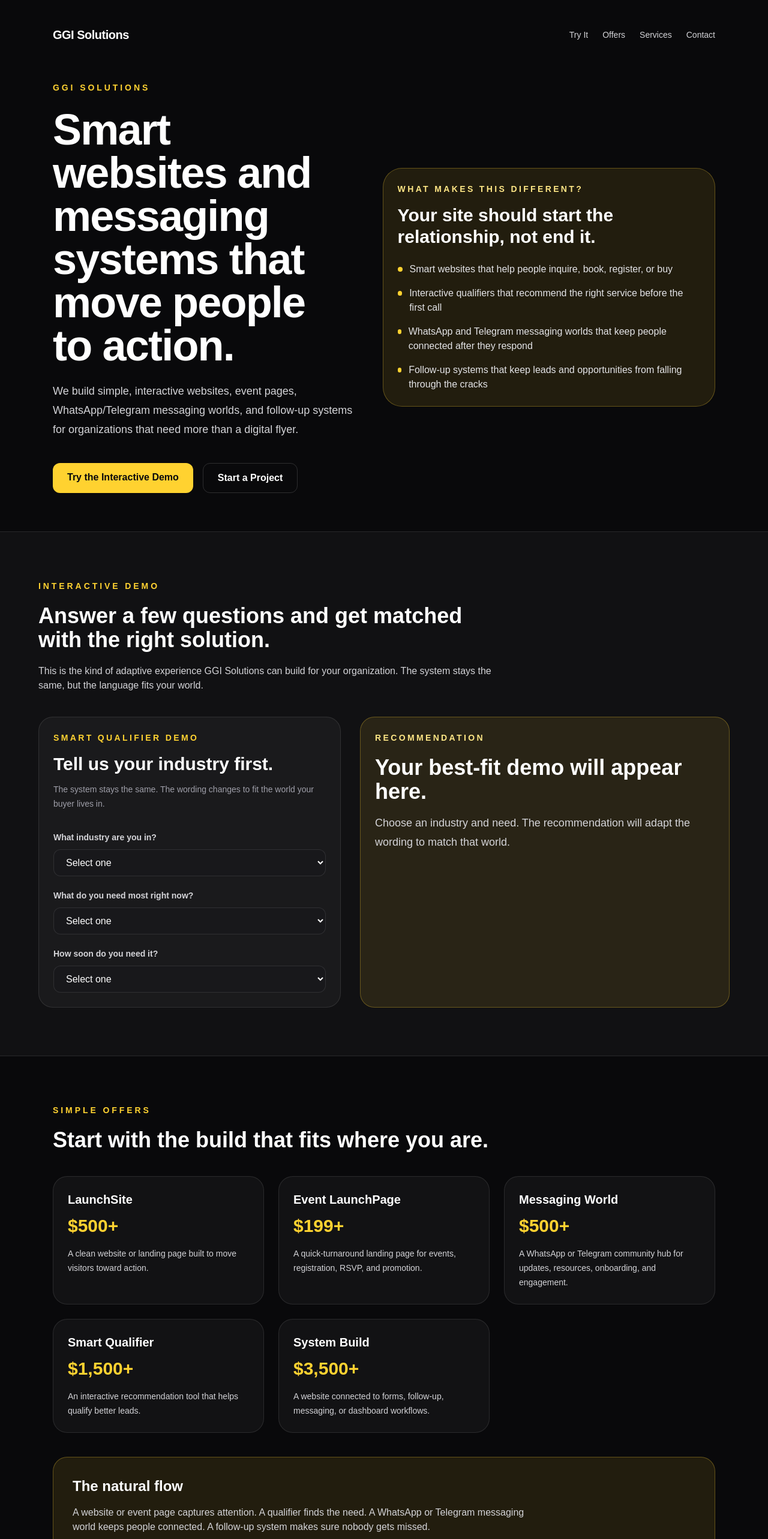
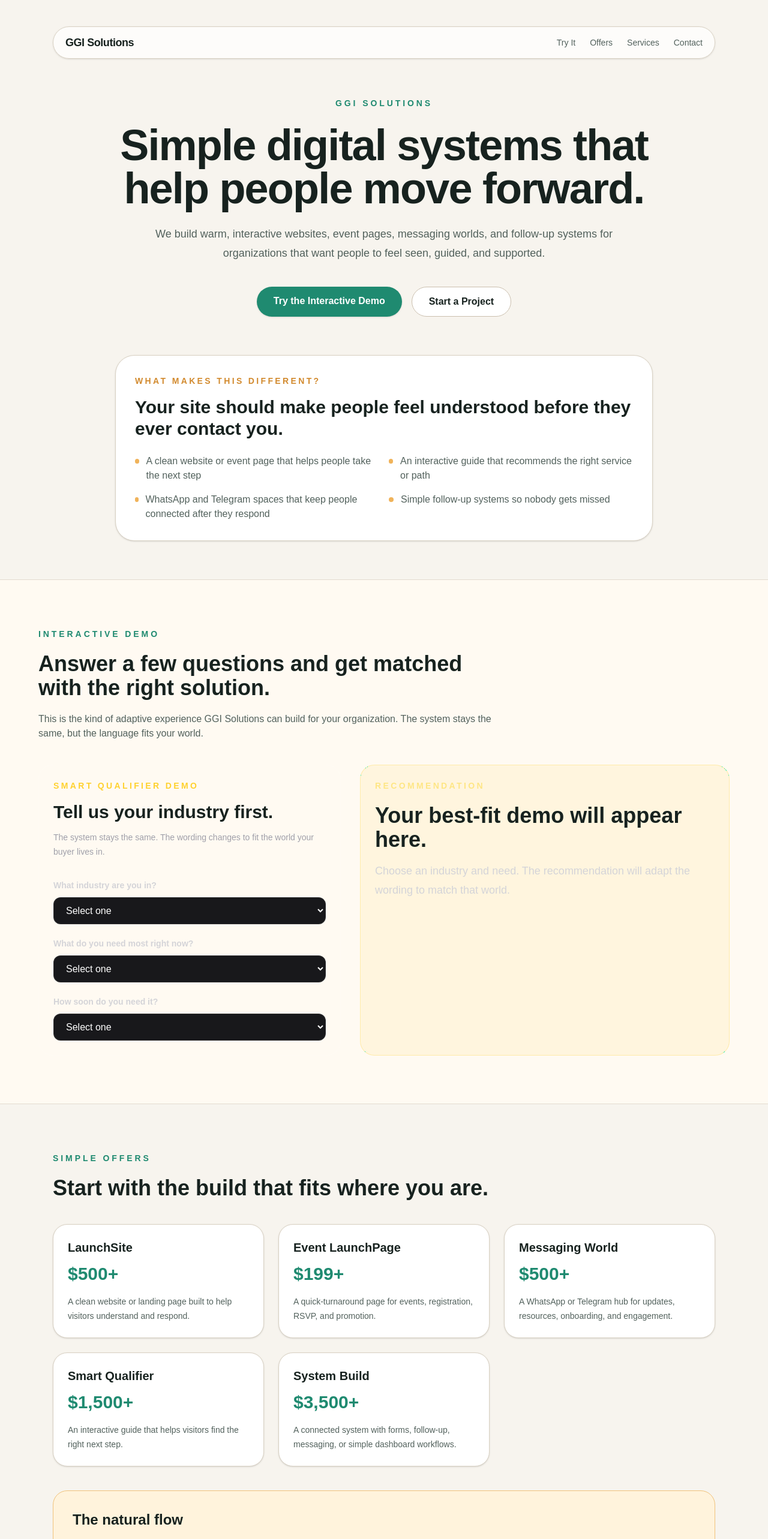
Before and after one commit to Pastorreno/ggi-app-starter, a Next.js app: page / in a window 1280 px wide. Shown: the part 20-2586 px from the top of the page at 60% size. Built offline with nearby package versions, Linux system fonts and the light colour scheme.

Commit message:
Apply warm Apple-inspired homepage branding

```diff
--- a/src/app/page.tsx
+++ b/src/app/page.tsx
@@ -2,64 +2,62 @@ import Link from 'next/link'
 import { QualifierDemo } from '@/components/ggi/QualifierDemo'
 
 const offers = [
-  'Smart websites that help people inquire, book, register, or buy',
-  'Interactive qualifiers that recommend the right service before the first call',
-  'WhatsApp and Telegram messaging worlds that keep people connected after they respond',
-  'Follow-up systems that keep leads and opportunities from falling through the cracks',
+  'A clean website or event page that helps people take the next step',
+  'An interactive guide that recommends the right service or path',
+  'WhatsApp and Telegram spaces that keep people connected after they respond',
+  'Simple follow-up systems so nobody gets missed',
 ]
 
 const packages = [
-  { name: 'LaunchSite', price: '$500+', description: 'A clean website or landing page built to move visitors toward action.' },
-  { name: 'Event LaunchPage', price: '$199+', description: 'A quick-turnaround landing page for events, registration, RSVP, and promotion.' },
-  { name: 'Messaging World', price: '$500+', description: 'A WhatsApp or Telegram community hub for updates, resources, onboarding, and engagement.' },
-  { name: 'Smart Qualifier', price: '$1,500+', description: 'An interactive recommendation tool that helps qualify better leads.' },
-  { name: 'System Build', price: '$3,500+', description: 'A website connected to forms, follow-up, messaging, or dashboard workflows.' },
+  { name: 'LaunchSite', price: '$500+', description: 'A clean website or landing page built to help visitors understand and respond.' },
+  { name: 'Event LaunchPage', price: '$199+', description: 'A quick-turnaround page for events, registration, RSVP, and promotion.' },
+  { name: 'Messaging World', price: '$500+', description: 'A WhatsApp or Telegram hub for updates, resources, onboarding, and engagement.' },
+  { name: 'Smart Qualifier', price: '$1,500+', description: 'An interactive guide that helps visitors find the right next step.' },
+  { name: 'System Build', price: '$3,500+', description: 'A connected system with forms, follow-up, messaging, or simple dashboard workflows.' },
 ]
 
 export default function Home() {
   return (
-    <main className="min-h-screen bg-zinc-950 text-white">
-      <section className="mx-auto max-w-6xl px-6 py-16">
-        <nav className="mb-16 flex items-center justify-between">
-          <Link href="/" className="text-xl font-black tracking-tight">GGI Solutions</Link>
-          <div className="hidden gap-6 text-sm text-zinc-300 md:flex">
-            <a href="#interactive" className="hover:text-white">Try It</a>
-            <a href="#offers" className="hover:text-white">Offers</a>
-            <Link href="/services" className="hover:text-white">Services</Link>
-            <Link href="/contact" className="hover:text-white">Contact</Link>
+    <main className="min-h-screen bg-[#f7f4ee] text-[#17221f]">
+      <section className="mx-auto max-w-6xl px-6 py-10 sm:py-16">
+        <nav className="mb-16 flex items-center justify-between rounded-full border border-[#d9d1c3] bg-white/70 px-5 py-3 shadow-sm backdrop-blur">
+          <Link href="/" className="text-lg font-black tracking-tight">GGI Solutions</Link>
+          <div className="hidden gap-6 text-sm text-[#52615c] md:flex">
+            <a href="#interactive" className="hover:text-[#17221f]">Try It</a>
+            <a href="#offers" className="hover:text-[#17221f]">Offers</a>
+            <Link href="/services" className="hover:text-[#17221f]">Services</Link>
+            <Link href="/contact" className="hover:text-[#17221f]">Contact</Link>
           </div>
         </nav>
 
-        <div className="grid gap-12 lg:grid-cols-[0.95fr_1.05fr] lg:items-center">
-          <div>
-            <p className="text-sm font-semibold uppercase tracking-[0.28em] text-amber-300">GGI Solutions</p>
-            <h1 className="mt-6 text-5xl font-black tracking-tight sm:text-7xl">Smart websites and messaging systems that move people to action.</h1>
-            <p className="mt-6 text-lg leading-8 text-zinc-300">
-              We build simple, interactive websites, event pages, WhatsApp/Telegram messaging worlds, and follow-up systems for organizations that need more than a digital flyer.
-            </p>
-            <div className="mt-10 flex flex-wrap gap-4">
-              <a href="#interactive" className="rounded-xl bg-amber-300 px-6 py-3 font-bold text-zinc-950 hover:bg-amber-200">Try the Interactive Demo</a>
-              <Link href="/contact" className="rounded-xl border border-white/15 px-6 py-3 font-semibold hover:border-white/40">Start a Project</Link>
-            </div>
+        <div className="mx-auto max-w-5xl text-center">
+          <p className="text-sm font-semibold uppercase tracking-[0.28em] text-[#1f8a70]">GGI Solutions</p>
+          <h1 className="mt-6 text-5xl font-black tracking-tight sm:text-7xl">Simple digital systems that help people move forward.</h1>
+          <p className="mx-auto mt-6 max-w-3xl text-lg leading-8 text-[#52615c]">
+            We build warm, interactive websites, event pages, messaging worlds, and follow-up systems for organizations that want people to feel seen, guided, and supported.
+          </p>
+          <div className="mt-10 flex flex-wrap justify-center gap-4">
+            <a href="#interactive" className="rounded-full bg-[#1f8a70] px-7 py-3 font-bold text-white shadow-sm hover:bg-[#176f5b]">Try the Interactive Demo</a>
+            <Link href="/contact" className="rounded-full border border-[#cbbfae] bg-white px-7 py-3 font-semibold text-[#17221f] hover:border-[#1f8a70]">Start a Project</Link>
           </div>
+        </div>
 
-          <div className="rounded-[2rem] border border-amber-300/30 bg-amber-300/10 p-6">
-            <p className="text-sm font-semibold uppercase tracking-[0.24em] text-amber-200">What makes this different?</p>
-            <h2 className="mt-4 text-3xl font-bold">Your site should start the relationship, not end it.</h2>
-            <ul className="mt-6 space-y-4 text-zinc-200">
-              {offers.map((offer) => (
-                <li key={offer} className="flex gap-3"><span className="mt-2 h-2 w-2 rounded-full bg-amber-300" />{offer}</li>
-              ))}
-            </ul>
-          </div>
+        <div className="mx-auto mt-16 max-w-4xl rounded-[2rem] border border-[#d9d1c3] bg-white p-8 shadow-sm">
+          <p className="text-sm font-semibold uppercase tracking-[0.24em] text-[#d28a2e]">What makes this different?</p>
+          <h2 className="mt-4 text-3xl font-bold">Your site should make people feel understood before they ever contact you.</h2>
+          <ul className="mt-6 grid gap-4 text-[#52615c] md:grid-cols-2">
+            {offers.map((offer) => (
+              <li key={offer} className="flex gap-3"><span className="mt-2 h-2 w-2 rounded-full bg-[#f0b35a]" />{offer}</li>
+            ))}
+          </ul>
         </div>
       </section>
 
-      <section id="interactive" className="border-y border-white/10 bg-white/[0.03] px-6 py-20">
+      <section id="interactive" className="border-y border-[#e3dbcf] bg-[#fffaf2] px-6 py-20">
         <div className="mx-auto max-w-6xl">
-          <p className="text-sm font-semibold uppercase tracking-[0.28em] text-amber-300">Interactive Demo</p>
+          <p className="text-sm font-semibold uppercase tracking-[0.28em] text-[#1f8a70]">Interactive Demo</p>
           <h2 className="mt-5 max-w-3xl text-4xl font-bold">Answer a few questions and get matched with the right solution.</h2>
-          <p className="mt-5 max-w-3xl text-zinc-300">This is the kind of adaptive experience GGI Solutions can build for your organization. The system stays the same, but the language fits your world.</p>
+          <p className="mt-5 max-w-3xl text-[#52615c]">This is the kind of adaptive experience GGI Solutions can build for your organization. The system stays the same, but the language fits your world.</p>
           <div className="mt-10">
             <QualifierDemo />
           </div>
@@ -67,24 +65,24 @@ export default function Home() {
       </section>
 
       <section id="offers" className="mx-auto max-w-6xl px-6 py-20">
-        <p className="text-sm font-semibold uppercase tracking-[0.28em] text-amber-300">Simple Offers</p>
+        <p className="text-sm font-semibold uppercase tracking-[0.28em] text-[#1f8a70]">Simple Offers</p>
         <h2 className="mt-5 max-w-3xl text-4xl font-bold">Start with the build that fits where you are.</h2>
         <div className="mt-10 grid gap-6 md:grid-cols-2 lg:grid-cols-3">
           {packages.map((pkg) => (
-            <div key={pkg.name} className="rounded-3xl border border-white/10 bg-white/[0.04] p-6">
+            <div key={pkg.name} className="rounded-3xl border border-[#d9d1c3] bg-white p-6 shadow-sm">
               <h3 className="text-xl font-bold">{pkg.name}</h3>
-              <p className="mt-3 text-3xl font-black text-amber-300">{pkg.price}</p>
-              <p className="mt-4 text-sm leading-6 text-zinc-300">{pkg.description}</p>
+              <p className="mt-3 text-3xl font-black text-[#1f8a70]">{pkg.price}</p>
+              <p className="mt-4 text-sm leading-6 text-[#52615c]">{pkg.description}</p>
             </div>
           ))}
         </div>
-        <section className="mt-10 rounded-3xl border border-amber-300/30 bg-amber-300/10 p-8">
+        <section className="mt-10 rounded-3xl border border-[#f0c27a] bg-[#fff3dc] p-8">
           <h3 className="text-2xl font-bold">The natural flow</h3>
-          <p className="mt-4 max-w-3xl text-zinc-300">A website or event page captures attention. A qualifier finds the need. A WhatsApp or Telegram messaging world keeps people connected. A follow-up system makes sure nobody gets missed.</p>
+          <p className="mt-4 max-w-3xl text-[#52615c]">A website or event page captures attention. A qualifier finds the need. A WhatsApp or Telegram messaging world keeps people connected. A follow-up system makes sure nobody gets missed.</p>
         </section>
         <div className="mt-10 flex flex-wrap gap-4">
-          <Link href="/contact" className="rounded-xl bg-amber-300 px-6 py-3 font-bold text-zinc-950 hover:bg-amber-200">Request a Quote</Link>
-          <Link href="/services" className="rounded-xl border border-white/15 px-6 py-3 font-semibold hover:border-white/40">View All Services</Link>
+          <Link href="/contact" className="rounded-full bg-[#1f8a70] px-7 py-3 font-bold text-white hover:bg-[#176f5b]">Request a Quote</Link>
+          <Link href="/services" className="rounded-full border border-[#cbbfae] bg-white px-7 py-3 font-semibold text-[#17221f] hover:border-[#1f8a70]">View All Services</Link>
         </div>
       </section>
     </main>
```
